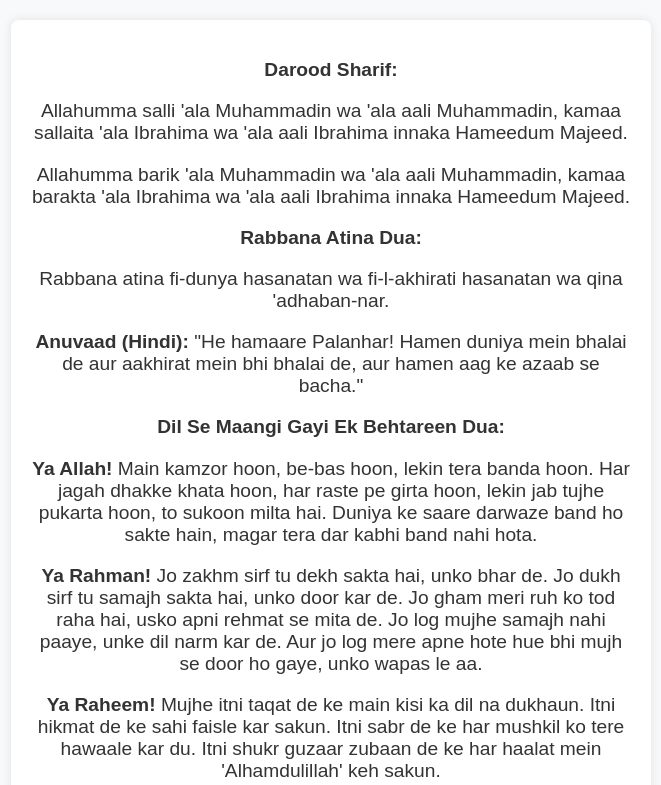
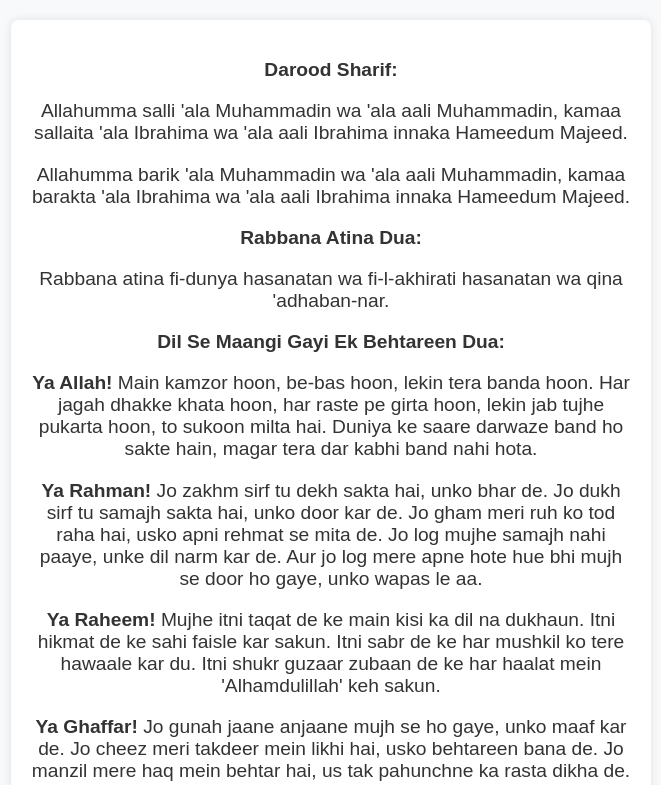
Before and after one commit to SahilCodeLab/Dua, a plain HTML site: page index.html in a window 1280 px wide. Shown: the top 785 px of the page, without its empty margins (309-970 px from the left). Drawn offline with Linux system fonts and the light colour scheme.

Commit message:
Update index.html

```diff
--- a/index.html
+++ b/index.html
@@ -53,7 +53,7 @@
 
             <p><strong>Rabbana Atina Dua:</strong></p>
             <p>Rabbana atina fi-dunya hasanatan wa fi-l-akhirati hasanatan wa qina 'adhaban-nar.</p>
-            <p><strong>Anuvaad (Hindi):</strong> "He hamaare Palanhar! Hamen duniya mein bhalai de aur aakhirat mein bhi bhalai de, aur hamen aag ke azaab se bacha."</p>
+
 
             <p><strong>Dil Se Maangi Gayi Ek Behtareen Dua:</strong></p>
             <p>
```
